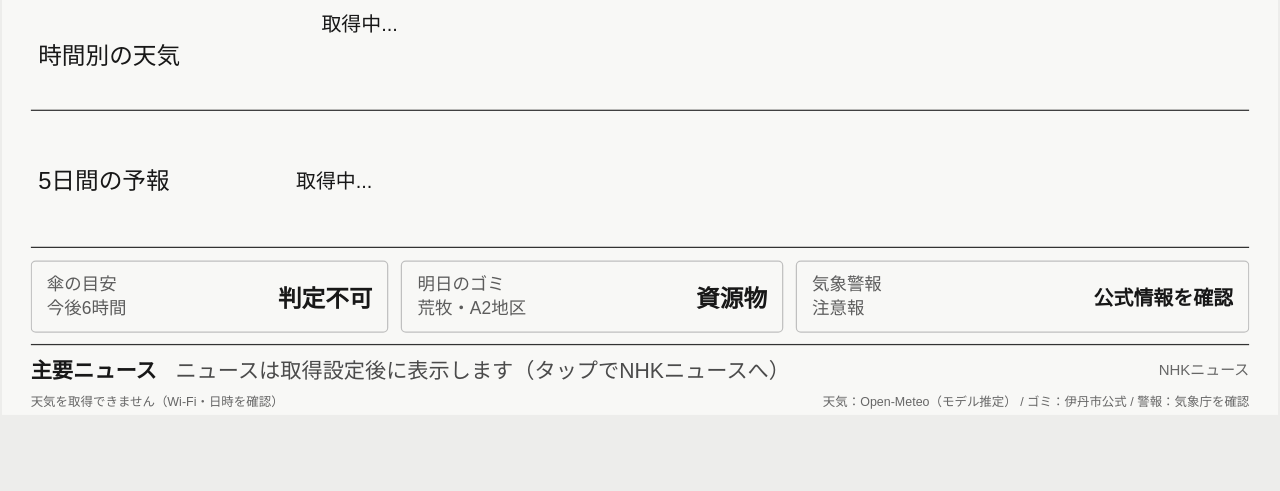
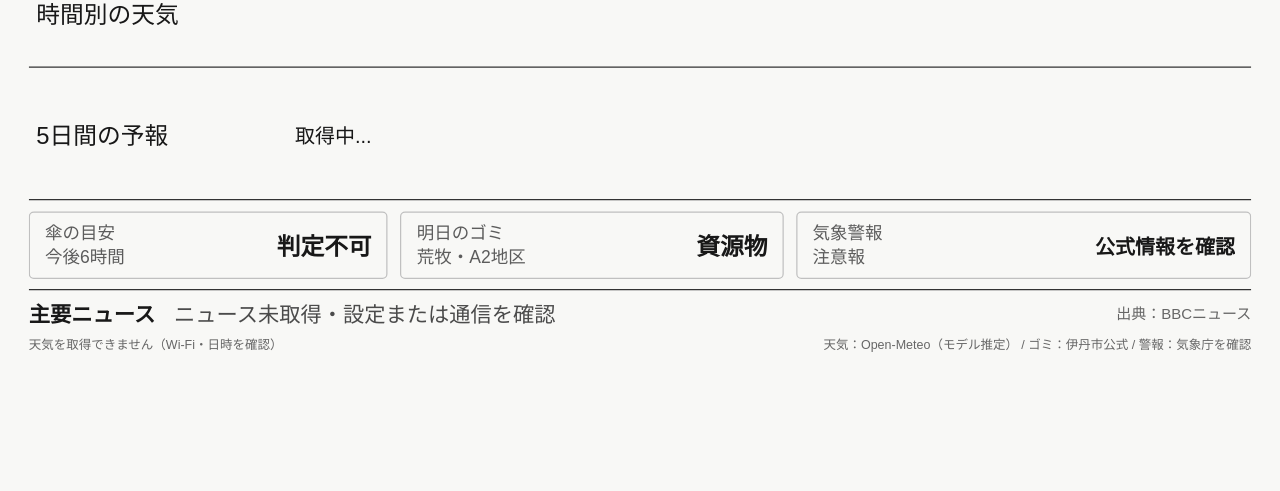
Before and after one commit to p0012032-dot/fire7-weather, a plain HTML site: page index.html in a window 1280 px wide. Shown: the part 309-800 px from the top of the page. Drawn offline with Linux system fonts and the light colour scheme; no server answers.

Commit message:
Add files via upload

```diff
--- a/index.html
+++ b/index.html
@@ -8,31 +8,34 @@
 <style>
 /* Fire OS 5 / old Silk: ES5 + classic flexbox, no external libraries or fonts */
 *{box-sizing:border-box}
-html,body{width:100%;height:100%;margin:0;padding:0;overflow:hidden;background:#ededeb;color:#181818;-webkit-text-size-adjust:100%}
+html,body{width:100%;min-height:100%;margin:0;padding:0;overflow-x:hidden;overflow-y:auto;background:#f8f8f6;color:#181818;-webkit-text-size-adjust:100%}
 body{font-family:Arial,"Hiragino Kaku Gothic ProN","Yu Gothic",Meiryo,sans-serif}
-#stage{position:absolute;left:0;top:0;width:1024px;height:520px;overflow:hidden;background:#f8f8f6;padding:9px 23px 5px}
-#page{width:978px;height:506px;overflow:hidden}
+#scroll-tip{height:58px;display:-webkit-flex;display:flex;-webkit-align-items:center;align-items:center;-webkit-justify-content:center;justify-content:center;background:#ededeb;border-bottom:1px solid #ddd;font-size:13px;letter-spacing:1px;color:#626262}
+#viewport-wrap{position:relative;width:100%;height:496px;overflow:hidden}
+#after-space{height:94px;background:#f8f8f6}
+#stage{position:absolute;left:0;top:0;width:1024px;height:496px;overflow:hidden;background:#f8f8f6;padding:6px 23px 3px}
+#page{width:978px;height:487px;overflow:hidden}
 .header{height:51px;border-bottom:1px solid #292929;display:-webkit-flex;display:flex;-webkit-align-items:center;align-items:center;-webkit-justify-content:space-between;justify-content:space-between}
 .brand{font-size:20px;letter-spacing:4px;white-space:nowrap;font-weight:400}
 .date{font-size:30px;white-space:nowrap;font-weight:500}
-.hero{height:124px;border-bottom:1px solid #444;display:-webkit-flex;display:flex;-webkit-align-items:center;align-items:center}
-.clockbox{width:50%;height:96px;display:-webkit-flex;display:flex;-webkit-align-items:center;align-items:center;padding-left:8px}
+.hero{height:110px;border-bottom:1px solid #444;display:-webkit-flex;display:flex;-webkit-align-items:center;align-items:center}
+.clockbox{width:50%;height:88px;display:-webkit-flex;display:flex;-webkit-align-items:center;align-items:center;padding-left:8px}
 .clock{font-family:Arial,sans-serif;font-size:95px;line-height:1;letter-spacing:-5px;font-weight:300;font-variant-numeric:tabular-nums;white-space:nowrap}
-.current{width:50%;height:96px;border-left:1px solid #aaa;padding-left:23px;display:-webkit-flex;display:flex;-webkit-justify-content:space-between;justify-content:space-between;-webkit-align-items:center;align-items:center}
+.current{width:50%;height:88px;border-left:1px solid #aaa;padding-left:23px;display:-webkit-flex;display:flex;-webkit-justify-content:space-between;justify-content:space-between;-webkit-align-items:center;align-items:center}
 .tempbox{min-width:265px}.minor{font-size:16px;color:#5d5d5d;white-space:nowrap}.temp{font-family:Arial,sans-serif;font-size:65px;line-height:1.08;font-weight:300;white-space:nowrap}.temp small{font-size:31px;vertical-align:8px;margin-left:3px}.feels{font-size:15px;color:#555;white-space:nowrap}
 .condition{width:120px;text-align:center;font-size:16px;white-space:nowrap}.condition svg{width:61px;height:61px;display:block;margin:0 auto -1px}
 .section{display:-webkit-flex;display:flex;border-bottom:1px solid #333;-webkit-align-items:center;align-items:center}
-.hours{height:92px}.days{height:110px}.heading{width:162px;flex-shrink:0;-webkit-flex-shrink:0;font-size:19px;font-weight:400;white-space:nowrap;padding-left:6px}
+.hours{height:88px}.days{height:106px}.heading{width:162px;flex-shrink:0;-webkit-flex-shrink:0;font-size:19px;font-weight:400;white-space:nowrap;padding-left:6px}
 .slots{width:816px;display:-webkit-flex;display:flex;-webkit-align-items:center;align-items:center}
-.hour{width:25%;height:73px;border-left:1px solid #c4c4c4;text-align:center}.hour:first-child{border-left:0}
+.hour{width:25%;height:68px;border-left:1px solid #c4c4c4;text-align:center}.hour:first-child{border-left:0}
 .hour-time{font-size:16px;line-height:18px}.hour-mid{height:37px;display:-webkit-flex;display:flex;-webkit-align-items:center;align-items:center;-webkit-justify-content:center;justify-content:center}.hour-mid svg{width:35px;height:35px;margin-right:10px}.hour-num{font-size:27px}.prob{font-size:14px;color:#575757;line-height:17px;white-space:nowrap}
-.day{width:20%;height:97px;border-left:1px solid #c4c4c4;display:-webkit-flex;display:flex;-webkit-flex-direction:column;flex-direction:column;-webkit-justify-content:center;justify-content:center;-webkit-align-items:center;align-items:center;text-align:center}
+.day{width:20%;height:93px;border-left:1px solid #c4c4c4;display:-webkit-flex;display:flex;-webkit-flex-direction:column;flex-direction:column;-webkit-justify-content:center;justify-content:center;-webkit-align-items:center;align-items:center;text-align:center}
 .day:first-child{border-left:0}.day-title{font-size:17px;line-height:20px;white-space:nowrap}.day svg{width:31px;height:32px;display:block;margin:1px auto}.day-temps{font-size:18px;line-height:21px;white-space:nowrap}.day-prob{font-size:14px;color:#5b5b5b;line-height:20px;white-space:nowrap}
-.tiles{height:78px;border-bottom:1px solid #333;display:-webkit-flex;display:flex;-webkit-align-items:center;align-items:center}
-.tile{height:58px;min-width:0;border:1px solid #c0c0c0;border-radius:4px;display:-webkit-flex;display:flex;-webkit-align-items:center;align-items:center;-webkit-justify-content:space-between;justify-content:space-between;padding:7px 12px;margin-right:10px;text-decoration:none;color:inherit}
+.tiles{height:72px;border-bottom:1px solid #333;display:-webkit-flex;display:flex;-webkit-align-items:center;align-items:center}
+.tile{height:54px;min-width:0;border:1px solid #c0c0c0;border-radius:4px;display:-webkit-flex;display:flex;-webkit-align-items:center;align-items:center;-webkit-justify-content:space-between;justify-content:space-between;padding:7px 12px;margin-right:10px;text-decoration:none;color:inherit}
 .tile:last-child{margin-right:0}.tile-one{width:30%}.tile-two{width:32%}.tile-three{width:38%}
 .tile-label{font-size:14px;color:#5c5c5c;line-height:1.35;white-space:nowrap}.tile-value{font-size:19px;font-weight:600;text-align:right;max-width:68%;white-space:nowrap;overflow:hidden;text-overflow:ellipsis}.tile-three .tile-value{font-size:16px}
-.news{height:36px;display:-webkit-flex;display:flex;-webkit-align-items:center;align-items:center;text-decoration:none;color:inherit}
+.news{height:34px;display:-webkit-flex;display:flex;-webkit-align-items:center;align-items:center;text-decoration:none;color:inherit}
 .news-label{font-size:17px;font-weight:600;white-space:nowrap;margin-right:15px}.news-text{font-size:17px;white-space:nowrap;overflow:hidden;text-overflow:ellipsis;color:#4b4b4b;display:block;min-width:0;-webkit-flex:1;flex:1}
 .news-source{font-size:12px;margin-left:10px;color:#666;white-space:nowrap}
 .footer{height:15px;display:-webkit-flex;display:flex;-webkit-justify-content:space-between;justify-content:space-between;color:#666;font-size:10px;padding-top:1px;white-space:nowrap}
@@ -44,6 +47,8 @@ svg.weather-icon{overflow:visible}
 .night-preview #night-close{display:block}
 @media (max-width:600px) and (orientation:portrait){
  html,body{height:auto;overflow:auto;background:#f8f8f6}
+ #scroll-tip,#after-space{display:none}
+ #viewport-wrap{height:auto!important;overflow:visible}
  #stage{position:relative!important;left:auto!important;top:auto!important;transform:none!important;-webkit-transform:none!important;width:100%;height:auto;min-height:100vh;padding:14px 13px;overflow:visible}
  #page{width:100%;height:auto;overflow:visible}
  .header{height:52px}.brand{font-size:12px;letter-spacing:2px}.date{font-size:20px}
@@ -56,7 +61,8 @@ svg.weather-icon{overflow:visible}
 </style>
 </head>
 <body>
-<div id="stage"><div id="page">
+<div id="scroll-tip">↑ 少し上へスワイプして画面を広げる</div>
+<div id="viewport-wrap"><div id="stage"><div id="page">
   <div class="header"><div class="brand">ARAMAKI / WEATHER</div><div class="date" id="date">--月--日（-）</div></div>
   <div class="hero">
     <div class="clockbox"><div class="clock" id="clock">--:--</div></div>
@@ -72,9 +78,9 @@ svg.weather-icon{overflow:visible}
     <a class="tile tile-two" id="garbage-link" href="https://www.city.itami.lg.jp/SOSIKI/SHIMIN/KANKYOC/h28cal/tikupdf/1453869112924.html" target="_blank" rel="noopener"><div class="tile-label">明日のゴミ<br>荒牧・A2地区</div><div class="tile-value" id="garbage">確認中</div></a>
     <a class="tile tile-three" id="alert-link" href="https://www.jma.go.jp/bosai/warning/" target="_blank" rel="noopener"><div class="tile-label">気象警報<br>注意報</div><div class="tile-value" id="alert">公式情報を確認</div></a>
   </div>
-  <a class="news" id="news-link" href="https://news.web.nhk/" target="_blank" rel="noopener"><span class="news-label">主要ニュース</span><span class="news-text" id="news-title">ニュースは取得設定後に表示します（タップでNHKニュースへ）</span><span class="news-source" id="news-source">NHKニュース</span></a>
+  <a class="news" id="news-link" href="https://www.bbc.com/japanese" target="_blank" rel="noopener"><span class="news-label">主要ニュース</span><span class="news-text" id="news-title">ニュース更新の設定待ち（タップでBBCニュースへ）</span><span class="news-source" id="news-source">出典：BBCニュース</span></a>
   <div class="footer"><span id="status">天気情報を取得中...</span><span>天気：Open-Meteo（モデル推定） / ゴミ：伊丹市公式 / 警報：気象庁を確認</span></div>
-</div></div>
+</div></div></div><div id="after-space"></div>
 <div id="night-blank" role="button" tabindex="0" aria-label="タップで天気を2分間表示"></div>
 <button type="button" id="night-close">黒画面に戻す</button>
 <script>
@@ -114,17 +120,19 @@ function weatherIcon(c,isDay){
  return a+cloud+'</svg>';
 }
 function scale(){
- if(window.innerWidth<=600 && window.innerHeight>window.innerWidth){id('stage').style.cssText='';return;}
+ // Landscape on Fire 7: SCALE BY WIDTH, NEVER BY HEIGHT.
+ // A short page scroll may hide the old Silk toolbar and reclaim vertical space.
+ var wrap=id('viewport-wrap');
+ if(window.innerWidth<=600 && window.innerHeight>window.innerWidth){
+  id('stage').style.cssText='';wrap.style.height='auto';return;
+ }
  var w=window.innerWidth||document.documentElement.clientWidth;
- var h=window.innerHeight||document.documentElement.clientHeight;
- // Keep the complete 1024 x 520 canvas visible even with Silk toolbar open.
- var sc=Math.min((w-4)/1024,(h-4)/520);
+ var sc=w/1024;
  if(sc<=0)sc=1;
- var x=Math.max(0,Math.floor((w-1024*sc)/2));
- var y=Math.max(0,Math.floor((h-520*sc)/2));
- var t='translate('+x+'px,'+y+'px) scale('+sc+')';
+ var t='scale('+sc+')';
  id('stage').style.webkitTransform=t;id('stage').style.transform=t;
  id('stage').style.webkitTransformOrigin='0 0';id('stage').style.transformOrigin='0 0';
+ wrap.style.height=Math.ceil(496*sc)+'px';
 }
 function garbageTomorrow(){
  var day=datePlus(jst(),1), key=fmtDate(day),wd=day.getUTCDay(),r='';
@@ -226,27 +234,40 @@ function weatherUpdate(){
 }
 function otherUpdate(){
  if(isBlack())return;
- // Optional: future automation may publish info.json in the same repository.
- // No fictitious alert clearance or news headlines when the feed is absent.
+ // News is generated on GitHub Actions (same origin: no CORS / modern JS requirement).
+ request('news.json?t='+Math.floor(new Date().getTime()/1800000),function(err,data){
+  if(err||!data||!data.items||!data.items.length){
+   if(!items.length)put('news-title','ニュース未取得・設定または通信を確認');
+   return;
+  }
+  var stamp=Date.parse(data.updated_at||'');
+  if(!isFinite(stamp)||Math.abs(new Date().getTime()-stamp)>8*3600000){
+   items=[];put('news-title','ニュースの更新が停止中（タップで確認）');
+   id('news-link').href='https://www.bbc.com/japanese';return;
+  }
+  var next=[];
+  for(var i=0;i<data.items.length;i++){
+   var q=data.items[i];
+   if(q&&typeof q.title==='string'&&q.title.length>0&&q.title.length<300&&typeof q.url==='string'&&/^https:\/\//.test(q.url))next.push(q);
+  }
+  if(next.length){items=next;itemPos=0;newsSlide();}
+ });
+ // Safety: do NOT infer 'no warnings' from failed loading.
  request('info.json?t='+Math.floor(new Date().getTime()/1800000),function(err,data){
-  if(err||!data)return;
+  if(err||!data||!data.alert)return;
   if(data.updated_at){var stamp=Date.parse(data.updated_at);if(!isFinite(stamp)||new Date().getTime()-stamp>2*3600000)return;}
-  if(data.alert&&typeof data.alert.text==='string'){
-    put('alert',data.alert.text.substring(0,24));
-    if(data.alert.url&&/^https:\/\//.test(data.alert.url))id('alert-link').href=data.alert.url;
-  }
-  if(data.news && data.news.length){
-   items=[];for(var i=0;i<data.news.length;i++){
-    var q=data.news[i];if(q&&typeof q.title==='string'&&typeof q.url==='string'&&/^https:\/\//.test(q.url))items.push(q);
-   }
-   itemPos=0;newsSlide();
+  if(typeof data.alert.text==='string'){
+   put('alert',data.alert.text.substring(0,24));
+   if(data.alert.url&&/^https:\/\//.test(data.alert.url))id('alert-link').href=data.alert.url;
   }
  });
 }
 function newsSlide(){
  if(!items.length)return;
  var it=items[itemPos%items.length];itemPos++;
- put('news-title',it.title);put('news-source',it.source||'ニュース');id('news-link').href=it.url;
+ put('news-title',it.title);
+ put('news-source','出典：BBCニュース');
+ id('news-link').href=it.url;
 }
 function onWake(){tick();weatherUpdate();otherUpdate();scale()}
 id('night-blank').onclick=wakeNight;
```
